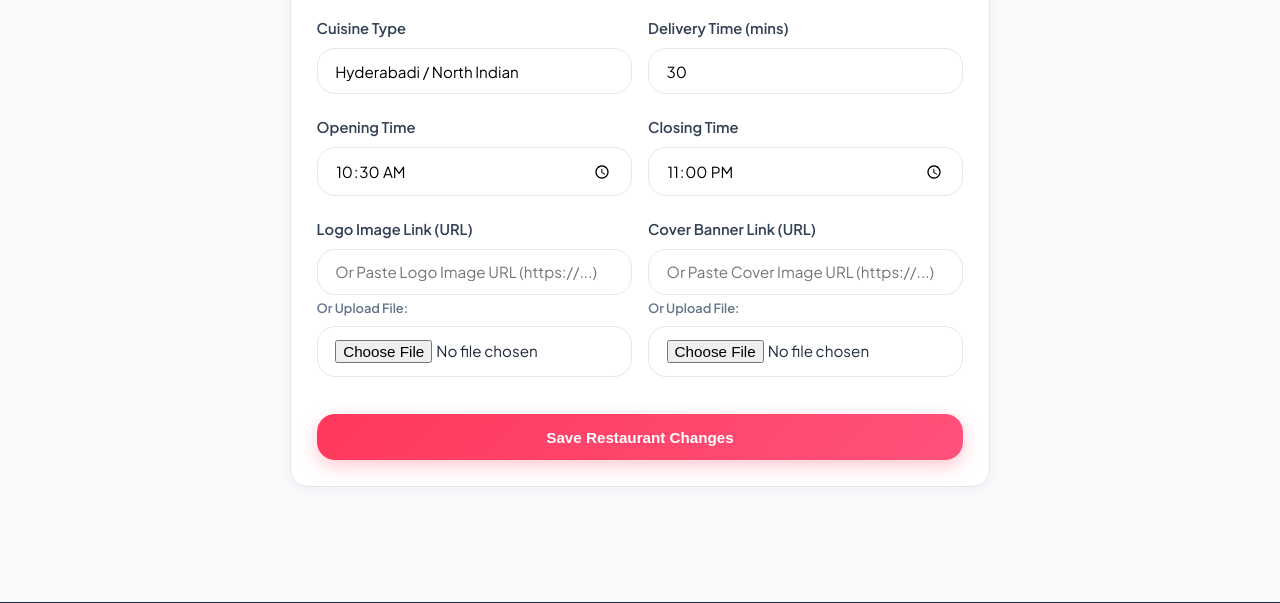
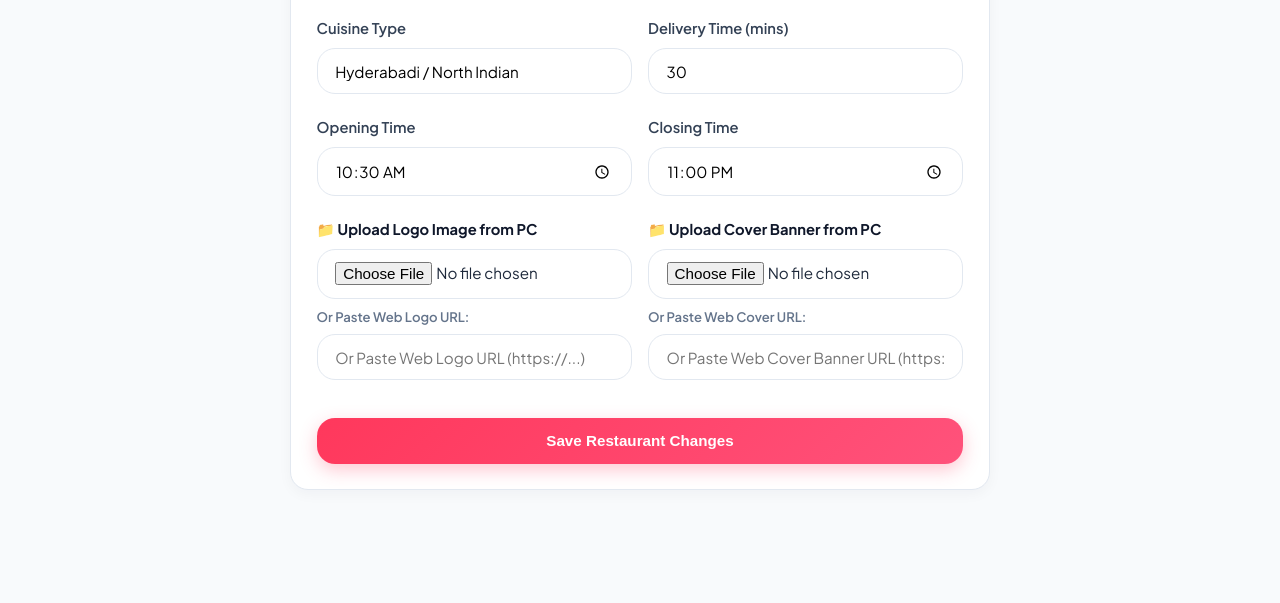
Before and after one commit to nidigondashivani-code/Food_ordering_System, a Django app: page /restaurants/edit/ in a window 1280 px wide. Shown: the part 850-1453 px from the top of the page. Run offline with Django 5.2, Linux system fonts and the light colour scheme; a user stored in the database is signed in; data comes from the database, SQL or seed files in the repository.

Commit message:
Make PC local image file upload the primary field across all profile and restaurant forms

```diff
--- a/menu/forms.py
+++ b/menu/forms.py
@@ -54,12 +54,13 @@ class MenuItemForm(forms.ModelForm):
             }),
 
             "image": forms.ClearableFileInput(attrs={
-                "class": "form-control"
+                "class": "form-control",
+                "accept": "image/*"
             }),
 
             "image_url": forms.URLInput(attrs={
                 "class": "form-control",
-                "placeholder": "Or Paste Food Image URL (https://...)"
+                "placeholder": "Or Paste Web Image URL (https://...)"
             }),
 
             "is_veg": forms.CheckboxInput(attrs={
--- a/restaurants/forms.py
+++ b/restaurants/forms.py
@@ -28,10 +28,10 @@ class RestaurantRegistrationForm(forms.ModelForm):
             "closing_time": forms.TimeInput(attrs={"class": "form-control", "type": "time"}),
             "minimum_order": forms.NumberInput(attrs={"class": "form-control"}),
             "delivery_time": forms.NumberInput(attrs={"class": "form-control", "placeholder": "Minutes"}),
-            "logo": forms.ClearableFileInput(attrs={"class": "form-control"}),
-            "logo_url": forms.URLInput(attrs={"class": "form-control", "placeholder": "Or Paste Logo Image URL (https://...)"}),
-            "cover_image": forms.ClearableFileInput(attrs={"class": "form-control"}),
-            "cover_image_url": forms.URLInput(attrs={"class": "form-control", "placeholder": "Or Paste Cover Image URL (https://...)"}),
+            "logo": forms.ClearableFileInput(attrs={"class": "form-control", "accept": "image/*"}),
+            "logo_url": forms.URLInput(attrs={"class": "form-control", "placeholder": "Or Paste Web Logo URL (https://...)"}),
+            "cover_image": forms.ClearableFileInput(attrs={"class": "form-control", "accept": "image/*"}),
+            "cover_image_url": forms.URLInput(attrs={"class": "form-control", "placeholder": "Or Paste Web Cover Banner URL (https://...)"}),
             "fssai_license": forms.ClearableFileInput(attrs={"class": "form-control"}),
             "gst_number": forms.TextInput(attrs={"class": "form-control", "placeholder": "GSTIN Number"}),
         }
--- a/templates/restaurants/edit_restaurant.html
+++ b/templates/restaurants/edit_restaurant.html
@@ -77,16 +77,16 @@
 
         <div style="display: grid; grid-template-columns: 1fr 1fr; gap: 1rem;">
             <div class="form-group">
-                <label>Logo Image Link (URL)</label>
+                <label style="font-weight: 700; color: var(--dark-color);">📁 Upload Logo Image from PC</label>
+                {{ form.logo }}
+                <label style="font-size: 0.82rem; color: var(--text-muted); margin-top: 0.4rem; display: block;">Or Paste Web Logo URL:</label>
                 {{ form.logo_url }}
-                <label style="font-size: 0.8rem; color: var(--text-muted); margin-top: 0.2rem;">Or Upload File:</label>
-                {{ form.logo }}
             </div>
             <div class="form-group">
-                <label>Cover Banner Link (URL)</label>
+                <label style="font-weight: 700; color: var(--dark-color);">📁 Upload Cover Banner from PC</label>
+                {{ form.cover_image }}
+                <label style="font-size: 0.82rem; color: var(--text-muted); margin-top: 0.4rem; display: block;">Or Paste Web Cover URL:</label>
                 {{ form.cover_image_url }}
-                <label style="font-size: 0.8rem; color: var(--text-muted); margin-top: 0.2rem;">Or Upload File:</label>
-                {{ form.cover_image }}
             </div>
         </div>
 
--- a/users/forms.py
+++ b/users/forms.py
@@ -49,10 +49,11 @@ class RegisterForm(UserCreationForm):
             }),
             "profile_image": forms.FileInput(attrs={
                 "class": "form-control",
+                "accept": "image/*",
             }),
             "profile_image_url": forms.URLInput(attrs={
                 "class": "form-control",
-                "placeholder": "Or Paste Profile Image Link (e.g. https://...)",
+                "placeholder": "Or Paste Web Profile Image Link (https://...)",
             }),
         }
 
@@ -112,10 +113,11 @@ class OwnerRegisterForm(UserCreationForm):
             }),
             "profile_image": forms.FileInput(attrs={
                 "class": "form-control",
+                "accept": "image/*",
             }),
             "profile_image_url": forms.URLInput(attrs={
                 "class": "form-control",
-                "placeholder": "Or Paste Profile Image Link (e.g. https://...)",
+                "placeholder": "Or Paste Web Profile Image Link (https://...)",
             }),
         }
 
```
Also changed, not shown: templates/menu/add_menu_item.html (+4 -4 lines), templates/register.html (+6 -6 lines), templates/restaurant_owner_register.html (+6 -6 lines), templates/restaurants/register_restaurant.html (+6 -6 lines), templates/users/profile.html (+5 -6 lines).
